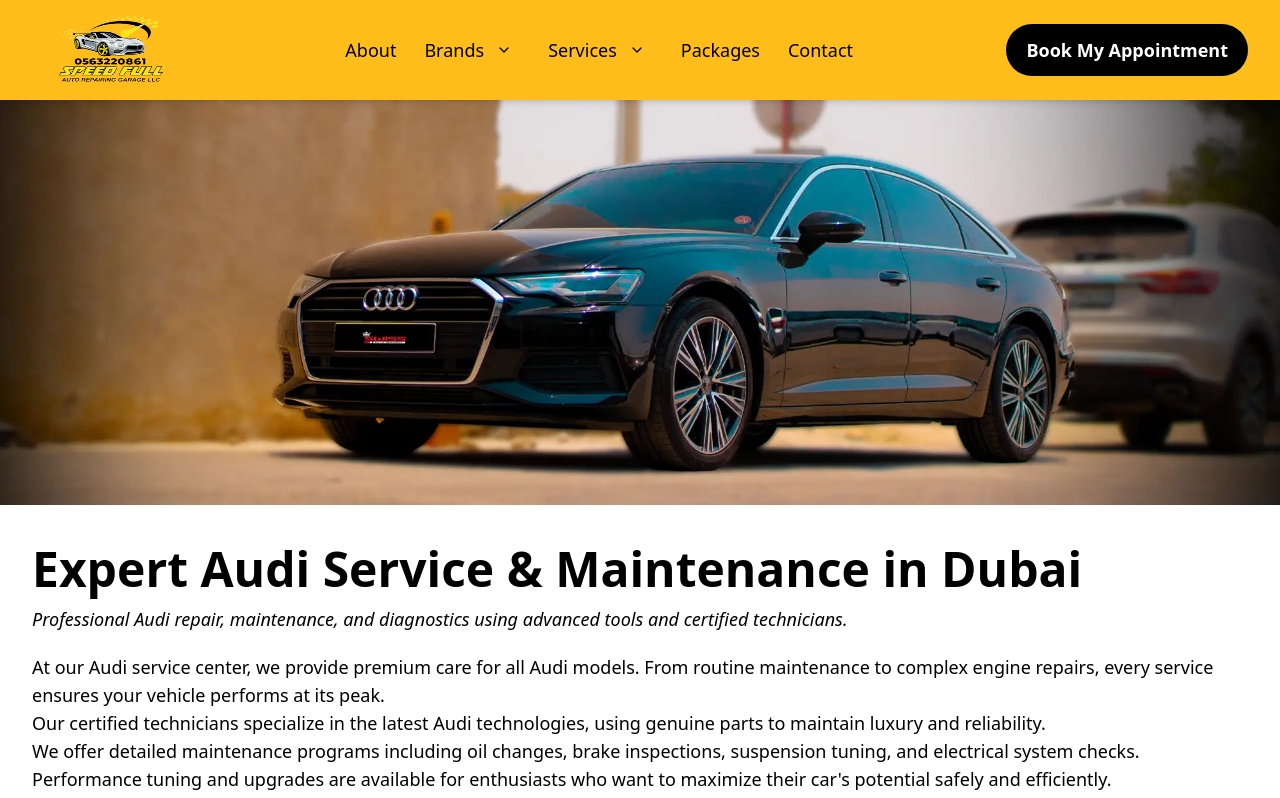
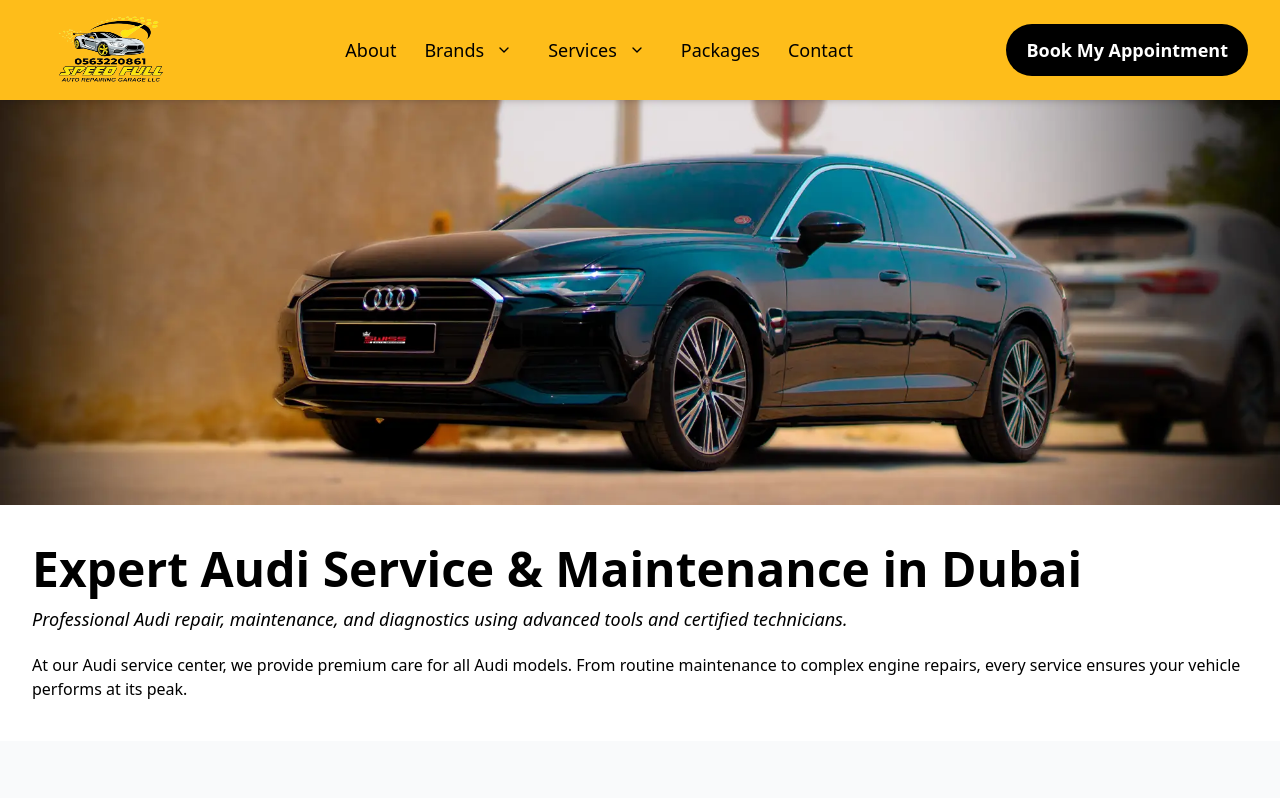
Before and after one commit to Vr7Rizwan/full-speed-auto, a Next.js app: page /brands/audi in a window 1280 px wide. Shown: the top 798 px of the page. Built offline with nearby package versions, Linux system fonts and the light colour scheme.

Commit message:
make a single paragraph instead of array for brands

```diff
--- a/app/components/Brands/BrandDetail.tsx
+++ b/app/components/Brands/BrandDetail.tsx
@@ -1,28 +1,29 @@
-interface brandDetailPropType{
-    heading:string | undefined;
-    heroText:string | undefined;
-    description:string[] | undefined;
+interface brandDetailPropType {
+  heading: string | undefined;
+  heroText: string | undefined;
+  description: string[] | undefined;
 }
-const BrandDetail=({heading,heroText,description}:brandDetailPropType )=>{
-    return(
+const BrandDetail = ({
+  heading,
+  heroText,
+  description,
+}: brandDetailPropType) => {
+  return (
     <section className="flex justify-center py-10">
-            { heading && heroText && description &&
+      {heading && heroText && description && (
         <div className="w-[92%] md:w-[95%] flex flex-col gap-3">
           <h1 className="heading text-txtColor font-semibold">{heading}</h1>
           <div className="flex flex-col gap-5">
-                   <p className="italic text-txtColor normalText font-medium">{heroText}</p>
+            <p className="italic text-txtColor normalText font-medium">
+              {heroText}
+            </p>
             <div className="flex flex-col">
-                   {
-                    description.map((value,i)=>(
-
-
-                   <p key={`${value} ${i}`} className="normalText text-txtColor">{value}</p>
-                   ))}
+              <p>{description}</p>
             </div>
           </div>
         </div>
-            }
+      )}
     </section>
-    )
-}
-export default BrandDetail
+  );
+};
+export default BrandDetail;
--- a/app/resources/brands.ts
+++ b/app/resources/brands.ts
@@ -3,7 +3,7 @@ export interface BrandType {
   banner: string;
   heading: string;
   heroText: string;
-  description: string[];
+  description: string;
   whyChooseUs: { title: string; text: string }[];
   seoTitle?: string;
   seoDescription?: string;
@@ -75,13 +75,8 @@ const brandsData: BrandType[] = [
     heading: "Expert Audi Service & Maintenance in Dubai",
     heroText:
       "Professional Audi repair, maintenance, and diagnostics using advanced tools and certified technicians.",
-    description: [
+    description:
       "At our Audi service center, we provide premium care for all Audi models. From routine maintenance to complex engine repairs, every service ensures your vehicle performs at its peak.",
-      "Our certified technicians specialize in the latest Audi technologies, using genuine parts to maintain luxury and reliability.",
-      "We offer detailed maintenance programs including oil changes, brake inspections, suspension tuning, and electrical system checks.",
-      "Performance tuning and upgrades are available for enthusiasts who want to maximize their car's potential safely and efficiently.",
-      "Customer satisfaction is our top priority, providing transparent pricing, detailed service reports, and a seamless experience.",
-    ],
     whyChooseUs: [
       {
         title: "Certified Audi Specialists",
@@ -136,9 +131,8 @@ const brandsData: BrandType[] = [
     heading: "Reliable BMW Service & Repairs in Dubai",
     heroText:
       "Comprehensive BMW care with certified technicians and precision diagnostics.",
-    description: [
+    description:
       "Our BMW service center ensures your vehicle stays in top condition...",
-    ],
     whyChooseUs: [
       {
         title: "BMW Expert Technicians",
@@ -190,9 +184,7 @@ const brandsData: BrandType[] = [
     heading: "Premium Jaguar Repairs & Maintenance in Dubai",
     heroText:
       "Certified Jaguar service with genuine parts and professional care.",
-    description: [
-      "We provide full-service Jaguar maintenance for all models...",
-    ],
+    description: "We provide full-service Jaguar maintenance for all models...",
     whyChooseUs: [
       {
         title: "Jaguar Certified Technicians",
@@ -245,9 +237,7 @@ const brandsData: BrandType[] = [
     heading: "Luxury Maserati Maintenance & Repairs in Dubai",
     heroText:
       "Comprehensive Maserati service with certified experts and genuine parts.",
-    description: [
-      "Our Maserati service center delivers premium maintenance...",
-    ],
+    description: "Our Maserati service center delivers premium maintenance...",
     whyChooseUs: [
       {
         title: "Maserati Performance Specialists",
@@ -299,7 +289,7 @@ const brandsData: BrandType[] = [
     heading: "Maybach Luxury Car Service in Dubai",
     heroText:
       "High-quality Maybach maintenance and repair with certified technicians.",
-    description: ["Our Maybach service center provides premium care..."],
+    description: "Our Maybach service center provides premium care...",
     whyChooseUs: [
       {
         title: "Elite Maybach Technicians",
@@ -351,7 +341,7 @@ const brandsData: BrandType[] = [
     heading: "Mercedes-Benz Expert Service & Repairs",
     heroText:
       "Certified Mercedes-Benz maintenance with genuine parts and advanced diagnostics.",
-    description: ["We provide full-service Mercedes-Benz maintenance..."],
+    description: "We provide full-service Mercedes-Benz maintenance...",
     whyChooseUs: [
       {
         title: "Certified Mercedes Engineers",
@@ -403,7 +393,7 @@ const brandsData: BrandType[] = [
     heading: "Porsche High-Performance Maintenance & Repairs",
     heroText:
       "Expert Porsche service with certified technicians and genuine parts to maintain peak performance.",
-    description: ["Our Porsche service center delivers comprehensive care..."],
+    description: "Our Porsche service center delivers comprehensive care...",
     whyChooseUs: [
       {
         title: "Porsche Performance Specialists",
```
Lines whose indentation alone changed are shown as unchanged.
